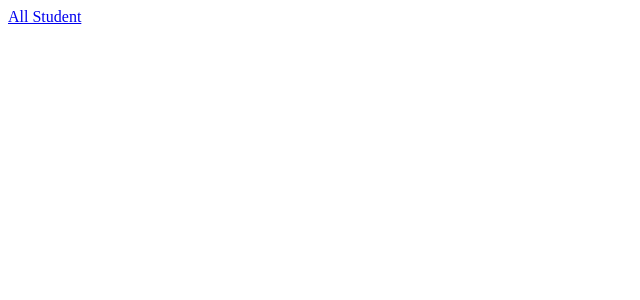
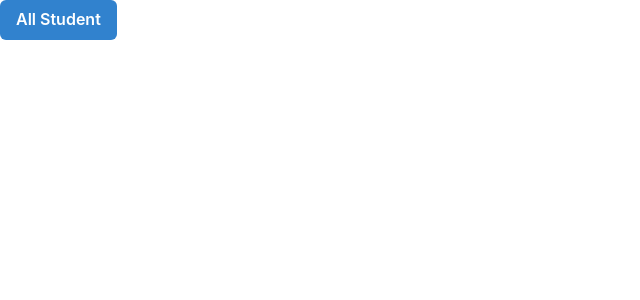
Before and after one commit to fauzanpr/student-portal-final, a React (Create React App) app: page / in a window 1280 px wide. Shown: the top 300 px of the page, without its empty margins (0-640 px from the left). Built offline with nearby package versions, Linux system fonts and the light colour scheme.

Commit message:
feat: using Chakra UI and implement button in home page (20 passed)

```diff
--- a/src/Routes/Home.jsx
+++ b/src/Routes/Home.jsx
@@ -1,11 +1,12 @@
 // TODO: answer here
 import { Link } from "react-router-dom";
+import { Button } from "@chakra-ui/react";
 
 const Home = () => {
   return (
     <>
       <Link data-testid="student-btn" to={"/student"}>
-        All Student
+        <Button colorScheme="blue">All Student</Button>
       </Link>
     </>
   ); // TODO: replace this
--- a/src/index.js
+++ b/src/index.js
@@ -2,12 +2,15 @@ import React from "react";
 import ReactDOM from "react-dom/client";
 import App from "./App";
 import { BrowserRouter } from "react-router-dom";
+import { ChakraProvider } from "@chakra-ui/react";
 
 const root = ReactDOM.createRoot(document.getElementById("root"));
 root.render(
   <React.StrictMode>
     <BrowserRouter>
-      <App />
+      <ChakraProvider>
+        <App />
+      </ChakraProvider>
     </BrowserRouter>
   </React.StrictMode>
 );
```
